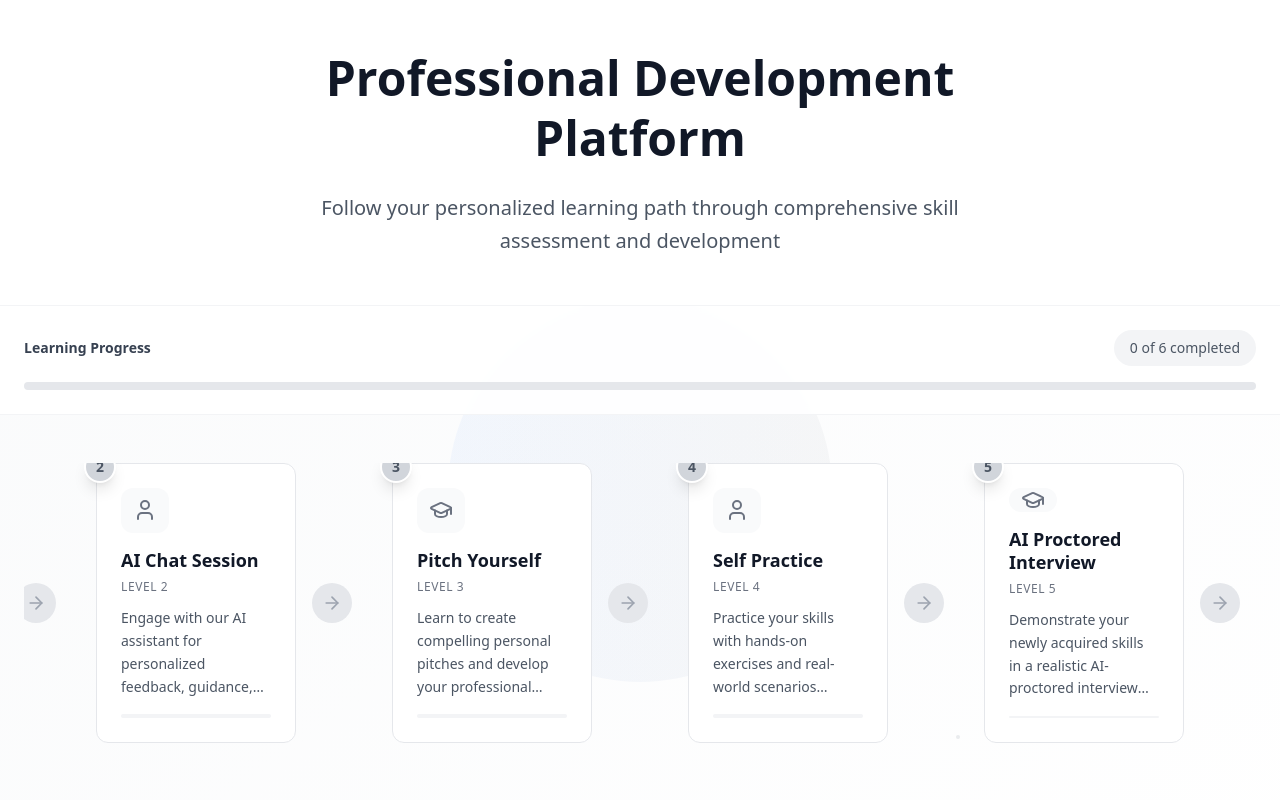
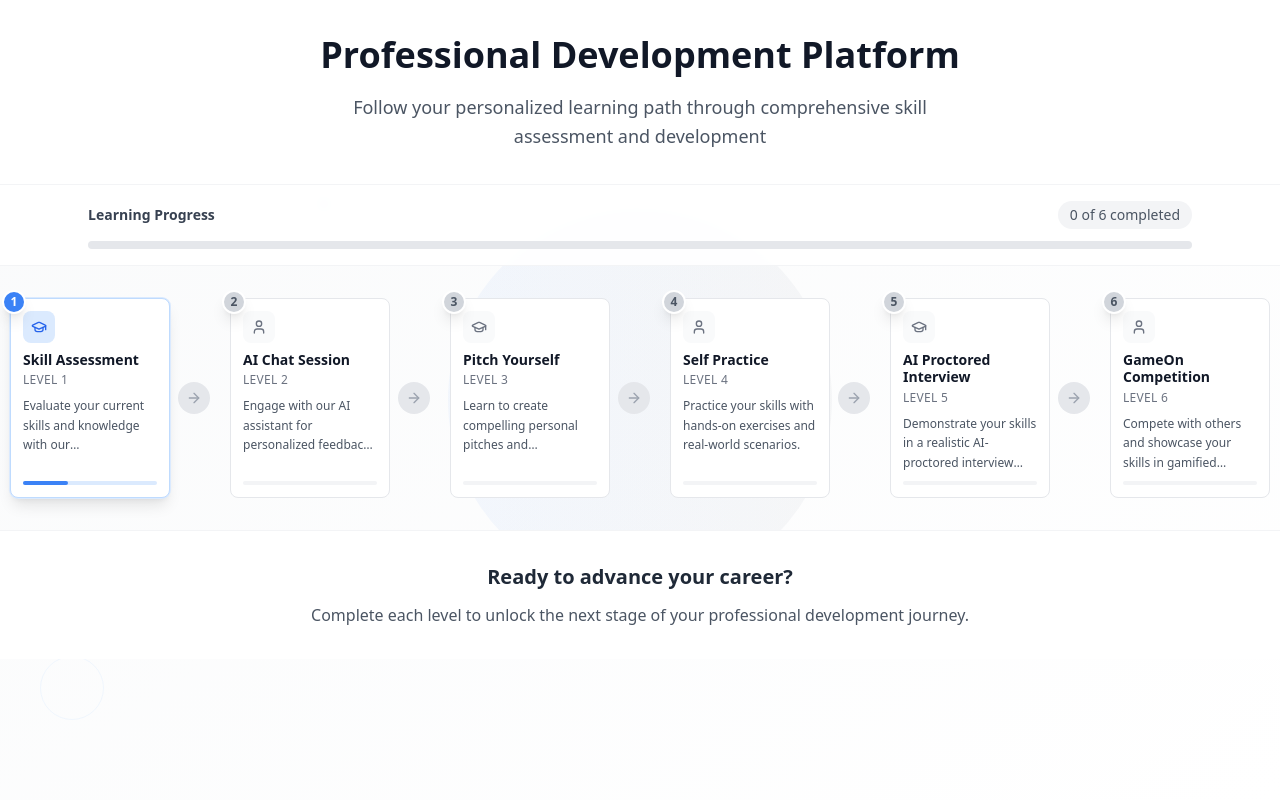
Before and after one commit to saniyaSqano/b2cinterviewSchedulerMobileResponsive, a React (Vite) app: page / in a window 1280 px wide. Shown: the top 800 px of the page. Built offline with nearby package versions, Linux system fonts and the light colour scheme.

Commit message:
Refactor: Ensure all cards are visible
Remove the horizontal scroller and adjust card sizes to fit all cards on screen.

```diff
--- a/src/components/LearningCard.tsx
+++ b/src/components/LearningCard.tsx
@@ -27,25 +27,25 @@ const LearningCard: React.FC<LearningCardProps> = ({
     <div
       onClick={onClick}
       className={`
-        relative p-6 rounded-xl border transition-all duration-300 cursor-pointer group bg-white
+        relative p-3 rounded-lg border transition-all duration-300 cursor-pointer group bg-white
         ${isActive
-          ? 'border-blue-200 shadow-xl ring-2 ring-blue-100'
-          : 'border-gray-200 hover:border-gray-300 hover:shadow-lg'
+          ? 'border-blue-200 shadow-lg ring-1 ring-blue-100'
+          : 'border-gray-200 hover:border-gray-300 hover:shadow-md'
         }
         ${isCompleted ? 'bg-gray-50 border-gray-300' : ''}
-        w-[200px] h-[280px] flex flex-col justify-between
+        w-[160px] h-[200px] flex flex-col justify-between
       `}
     >
       {/* Status Indicator */}
       {isCompleted && (
-        <div className="absolute top-4 right-4">
-          <CheckCircle className="w-5 h-5 text-green-600" />
+        <div className="absolute top-2 right-2">
+          <CheckCircle className="w-4 h-4 text-green-600" />
         </div>
       )}
 
       {/* Icon */}
       <div className={`
-        w-12 h-12 rounded-xl mb-4 flex items-center justify-center
+        w-8 h-8 rounded-lg mb-2 flex items-center justify-center
         ${isActive
           ? 'bg-blue-100 text-blue-600'
           : isCompleted
@@ -53,19 +53,19 @@ const LearningCard: React.FC<LearningCardProps> = ({
             : 'bg-gray-50 text-gray-500 group-hover:bg-gray-100 group-hover:text-gray-600'
         }
       `}>
-        <IconComponent className="w-6 h-6" />
+        <IconComponent className="w-4 h-4" />
       </div>
 
       {/* Content */}
       <div className="flex-1">
-        <h3 className="text-lg font-semibold text-gray-900 mb-2 leading-tight">{title}</h3>
-        <p className="text-xs font-medium text-gray-500 uppercase tracking-wider mb-3">{subtitle}</p>
-        <p className="text-sm text-gray-600 leading-relaxed line-clamp-4">{description}</p>
+        <h3 className="text-sm font-semibold text-gray-900 mb-1 leading-tight">{title}</h3>
+        <p className="text-xs font-medium text-gray-500 uppercase tracking-wide mb-2">{subtitle}</p>
+        <p className="text-xs text-gray-600 leading-relaxed line-clamp-3">{description}</p>
       </div>
 
       {/* Progress Indicator */}
       <div className={`
-        mt-4 h-1 w-full rounded-full
+        mt-2 h-1 w-full rounded-full
         ${isCompleted
           ? 'bg-gray-200'
           : isActive
--- a/src/pages/Index.tsx
+++ b/src/pages/Index.tsx
@@ -23,42 +23,42 @@ const Index = () => {
       id: 0,
       title: "Skill Assessment",
       subtitle: "Level 1",
-      description: "Evaluate your current skills and knowledge with our comprehensive assessment to identify areas for improvement and growth.",
+      description: "Evaluate your current skills and knowledge with our comprehensive assessment.",
       icon: "graduation-cap" as const,
     },
     {
       id: 1,
       title: "AI Chat Session",
       subtitle: "Level 2",
-      description: "Engage with our AI assistant for personalized feedback, guidance, and insights based on your assessment results.",
+      description: "Engage with our AI assistant for personalized feedback and guidance.",
       icon: "user" as const,
     },
     {
       id: 2,
       title: "Pitch Yourself",
       subtitle: "Level 3",
-      description: "Learn to create compelling personal pitches and develop your professional presentation skills with interactive practice.",
+      description: "Learn to create compelling personal pitches and presentation skills.",
       icon: "graduation-cap" as const,
     },
     {
       id: 3,
       title: "Self Practice",
       subtitle: "Level 4",
-      description: "Practice your skills with hands-on exercises and real-world scenarios designed to reinforce your learning.",
+      description: "Practice your skills with hands-on exercises and real-world scenarios.",
       icon: "user" as const,
     },
     {
       id: 4,
       title: "AI Proctored Interview",
       subtitle: "Level 5",
-      description: "Demonstrate your newly acquired skills in a realistic AI-proctored interview environment with real-time feedback.",
+      description: "Demonstrate your skills in a realistic AI-proctored interview environment.",
       icon: "graduation-cap" as const,
     },
     {
       id: 5,
       title: "GameOn Competition",
       subtitle: "Level 6",
-      description: "Compete with others and showcase your skills in gamified challenges and competitions to earn recognition.",
+      description: "Compete with others and showcase your skills in gamified challenges.",
       icon: "user" as const,
     }
   ];
@@ -205,23 +205,23 @@ const Index = () => {
 
       <div className="relative z-10 min-h-screen">
         {/* Header */}
-        <div className="bg-white/95 backdrop-blur-sm border-b border-gray-100 text-center py-12">
+        <div className="bg-white/95 backdrop-blur-sm border-b border-gray-100 text-center py-8">
           <div className="max-w-4xl mx-auto px-6">
-            <h1 className="text-5xl font-bold text-gray-900 mb-6 leading-tight">
+            <h1 className="text-4xl font-bold text-gray-900 mb-4 leading-tight">
               Professional Development Platform
             </h1>
-            <p className="text-xl text-gray-600 max-w-2xl mx-auto leading-relaxed">
+            <p className="text-lg text-gray-600 max-w-2xl mx-auto leading-relaxed">
               Follow your personalized learning path through comprehensive skill assessment and development
             </p>
           </div>
         </div>
 
         {/* Progress Bar */}
-        <div className="bg-white/90 backdrop-blur-sm border-b border-gray-100 py-6">
-          <div className="max-w-7xl mx-auto px-6">
-            <div className="flex items-center justify-between mb-4">
+        <div className="bg-white/90 backdrop-blur-sm border-b border-gray-100 py-4">
+          <div className="max-w-6xl mx-auto px-6">
+            <div className="flex items-center justify-between mb-3">
               <span className="text-sm font-semibold text-gray-700">Learning Progress</span>
-              <span className="text-sm font-medium text-gray-600 bg-gray-100 px-4 py-2 rounded-full">
+              <span className="text-sm font-medium text-gray-600 bg-gray-100 px-3 py-1 rounded-full">
                 {completedLevels.length} of {learningSteps.length} completed
               </span>
             </div>
@@ -235,15 +235,15 @@ const Index = () => {
         </div>
 
         {/* Horizontal Timeline */}
-        <div className="max-w-7xl mx-auto px-6 py-12">
-          <div className="flex items-center justify-center space-x-6 overflow-x-auto pb-4">
+        <div className="max-w-6xl mx-auto px-4 py-8">
+          <div className="flex items-center justify-center space-x-3">
             {learningSteps.map((step, index) => (
-              <div key={step.id} className="flex items-center flex-shrink-0">
+              <div key={step.id} className="flex items-center">
                 {/* Card with Step Number */}
                 <div className="relative">
-                  <div className="absolute -top-3 -left-3 z-20">
+                  <div className="absolute -top-2 -left-2 z-20">
                     <div className={`
-                      w-8 h-8 rounded-full flex items-center justify-center text-sm font-bold shadow-lg border-2 border-white
+                      w-6 h-6 rounded-full flex items-center justify-center text-xs font-bold shadow-lg border-2 border-white
                       ${completedLevels.includes(index)
                         ? 'bg-green-500 text-white'
                         : index === currentLevel
@@ -267,15 +267,15 @@ const Index = () => {
 
                 {/* Arrow between cards */}
                 {index < learningSteps.length - 1 && (
-                  <div className="flex items-center justify-center mx-4">
+                  <div className="flex items-center justify-center mx-2">
                     <div className={`
-                      flex items-center justify-center w-10 h-10 rounded-full transition-all duration-300
+                      flex items-center justify-center w-8 h-8 rounded-full transition-all duration-300
                       ${completedLevels.includes(index)
-                        ? 'bg-green-500 text-white shadow-lg'
+                        ? 'bg-green-500 text-white shadow-md'
                         : 'bg-gray-200 text-gray-400'
                       }
                     `}>
-                      <ArrowRight className="w-5 h-5" />
+                      <ArrowRight className="w-4 h-4" />
                     </div>
                   </div>
                 )}
@@ -285,10 +285,10 @@ const Index = () => {
         </div>
 
         {/* Bottom Section */}
-        <div className="bg-white/95 backdrop-blur-sm border-t border-gray-100 py-12">
+        <div className="bg-white/95 backdrop-blur-sm border-t border-gray-100 py-8">
           <div className="max-w-4xl mx-auto px-6 text-center">
-            <h3 className="text-2xl font-semibold text-gray-800 mb-4">Ready to advance your career?</h3>
-            <p className="text-lg text-gray-600">
+            <h3 className="text-xl font-semibold text-gray-800 mb-3">Ready to advance your career?</h3>
+            <p className="text-base text-gray-600">
               Complete each level to unlock the next stage of your professional development journey.
             </p>
           </div>
```
